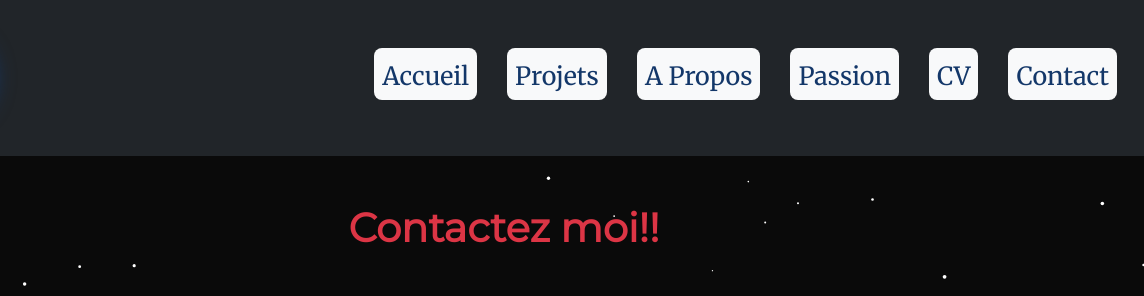
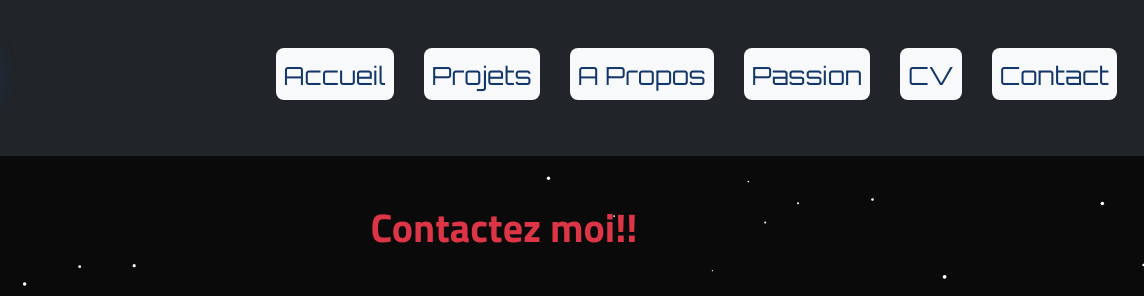
Before and after one commit to amielitosss/amielitosss.github.io, a plain HTML site: page Html/contact.html in a window 1280 px wide. Shown: the top 296 px of the page, 136-1280 px from the left. Drawn offline with nearby package versions, Linux system fonts and the light colour scheme.

Commit message:
font changed

```diff
--- a/Html/contact.html
+++ b/Html/contact.html
@@ -10,10 +10,9 @@
 
     <link rel="shortcut icon" href="../image/logo.webp" type="image/x-icon" />
 
-    <link
-      href="https://fonts.googleapis.com/css2?family=Merriweather&family=Montserrat&family=Roboto&display=swap"
-      rel="stylesheet"
-    />
+ <link href="https://fonts.googleapis.com/css2?family=Orbitron:wght@400;700&family=Titillium+Web:wght@400;700&family=Barlow+Condensed:wght@400;700&display=swap" rel="stylesheet">
+
+
 
     <!-- css boot -->
     <link
--- a/css/style.css
+++ b/css/style.css
@@ -41,17 +41,17 @@ h3,
 h4,
 h5,
 h6 {
-  font-family: Montserrat, sans-serif !important;
+  font-family: Titillium Web, sans-serif !important;
 }
 body,
 p,
 span {
-  font-family: Roboto, sans-serif !important;
+  font-family: Barlow Condensed, sans-serif !important;
 }
 .navbar-nav,
 .special-text,
 blockquote {
-  font-family: Merriweather, serif !important;
+  font-family: Orbitron, serif !important;
 }
 .navbar-nav .nav-link {
   position: relative;
```
Also changed, not shown: Html/apropos.html (+3 -4 lines), Html/cv.html (+3 -1 lines), Html/index.html (+2 -1 lines), Html/passion.html (+4 -1 lines), Html/passion1.html (+3 -1 lines), Html/passion2.html (+3 -1 lines), Html/passion3.html (+3 -1 lines).
